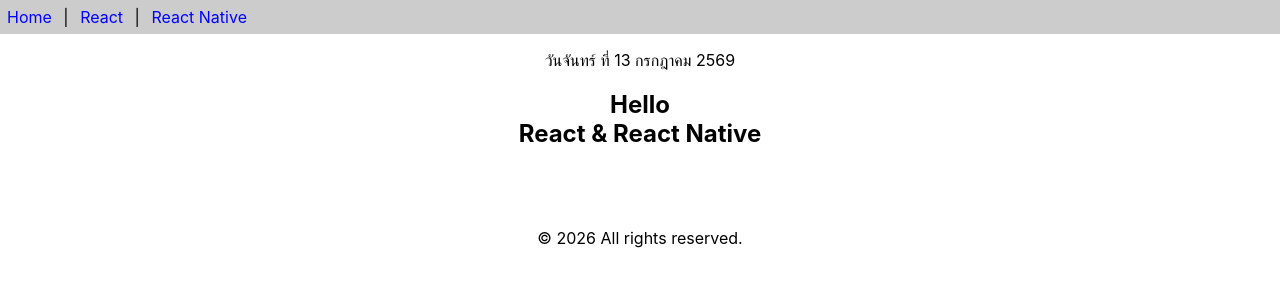
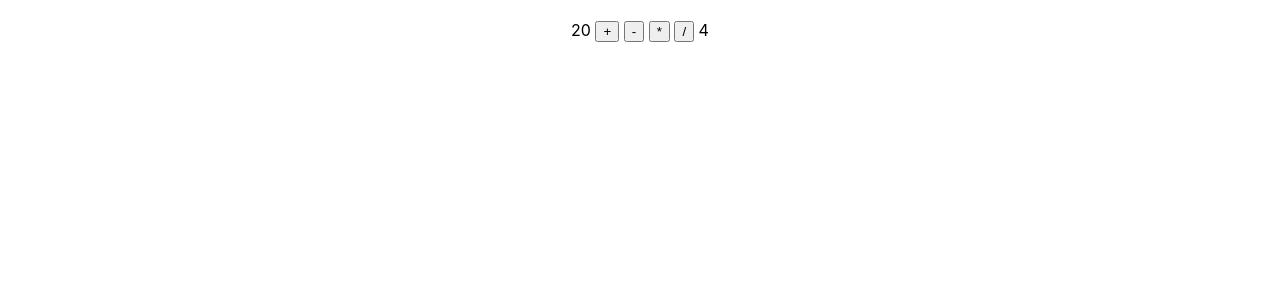
Before and after one commit to nawinda-00/app1, a React (Create React App) app: page / in a window 1280 px wide. Shown: the top 300 px of the page. Built offline with nearby package versions, Linux system fonts and the light colour scheme.

Commit message:
parameter in Event Handler

```diff
--- a/src/App.js
+++ b/src/App.js
@@ -1,16 +1,9 @@
 import React from 'react';
-import Header, { Content, Footer } from './func-components';
-import Calendar from './class-components';
+
+import { Calculator2 } from './calculator';
 
 function App() {
-  return (
-    <>
-      <Header/>
-      <p><center><Calendar/></center></p>
-      <Content/>
-      <Footer/>
-    </>
-  )
+  return <Calculator2/>
 }
 
 export default App;
--- /dev/null
+++ b/src/calculator.js
@@ -0,0 +1,23 @@
+import React from 'react'
+
+export function Calculator2() {
+    const n1 = 20
+    const n2 = 4
+
+    const calculate=(op)=>{
+        let c=`${n1} ${op} ${n2}`
+        let r=eval(c)
+        alert(`${c} = ${r}`)
+    }
+
+    return(
+        <div style={{textAlign:'center',marginTop:20}}>
+            <span>{n1}</span>&nbsp;
+            <button onClick={()=>calculate('+')}>+</button>&nbsp;
+            <button onClick={()=>calculate('-')}>-</button>&nbsp;
+            <button onClick={()=>calculate('*')}>*</button>&nbsp;
+            <button onClick={()=>calculate('/')}>/</button>&nbsp;
+            <span>{n2}</span>
+        </div>
+    )
+}
```
